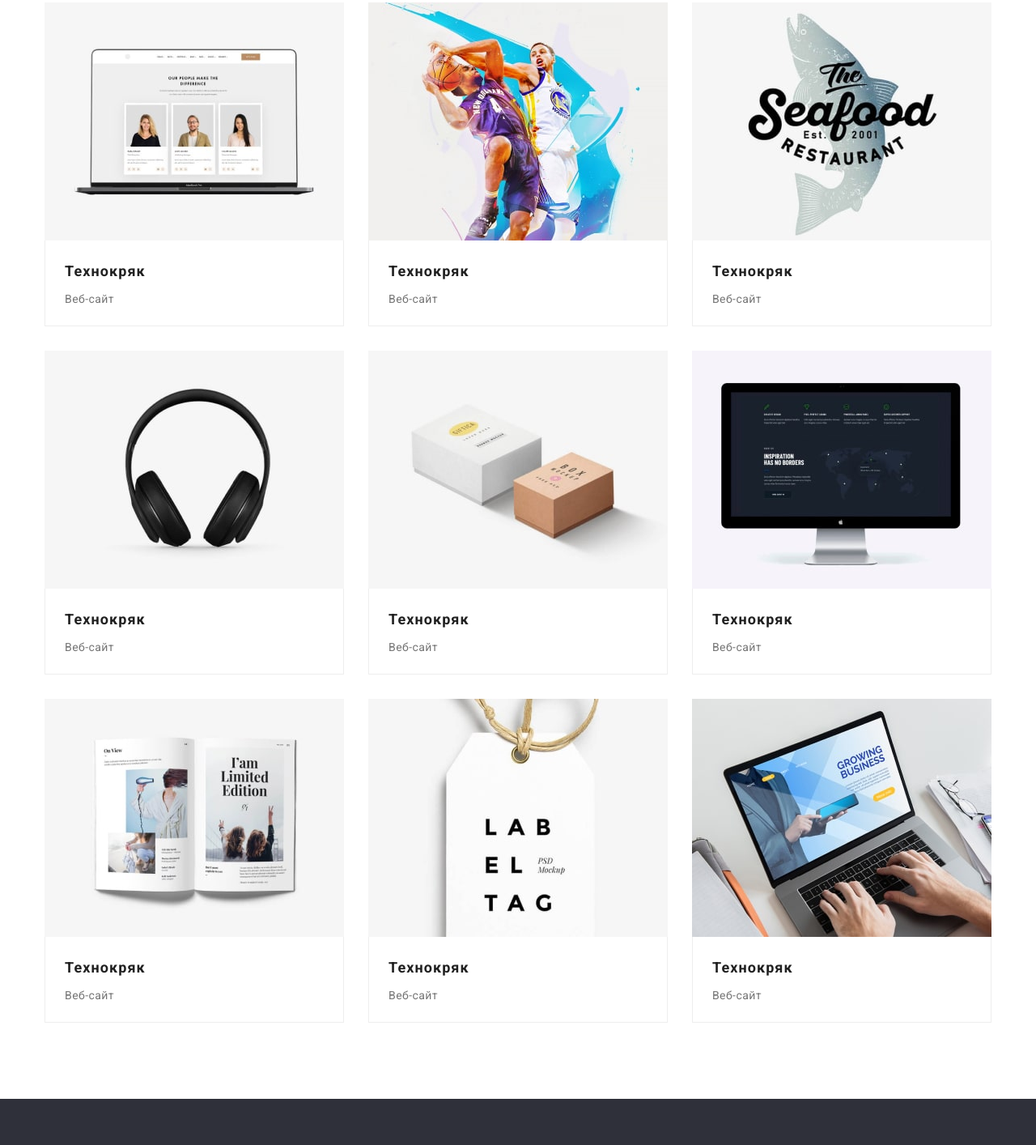
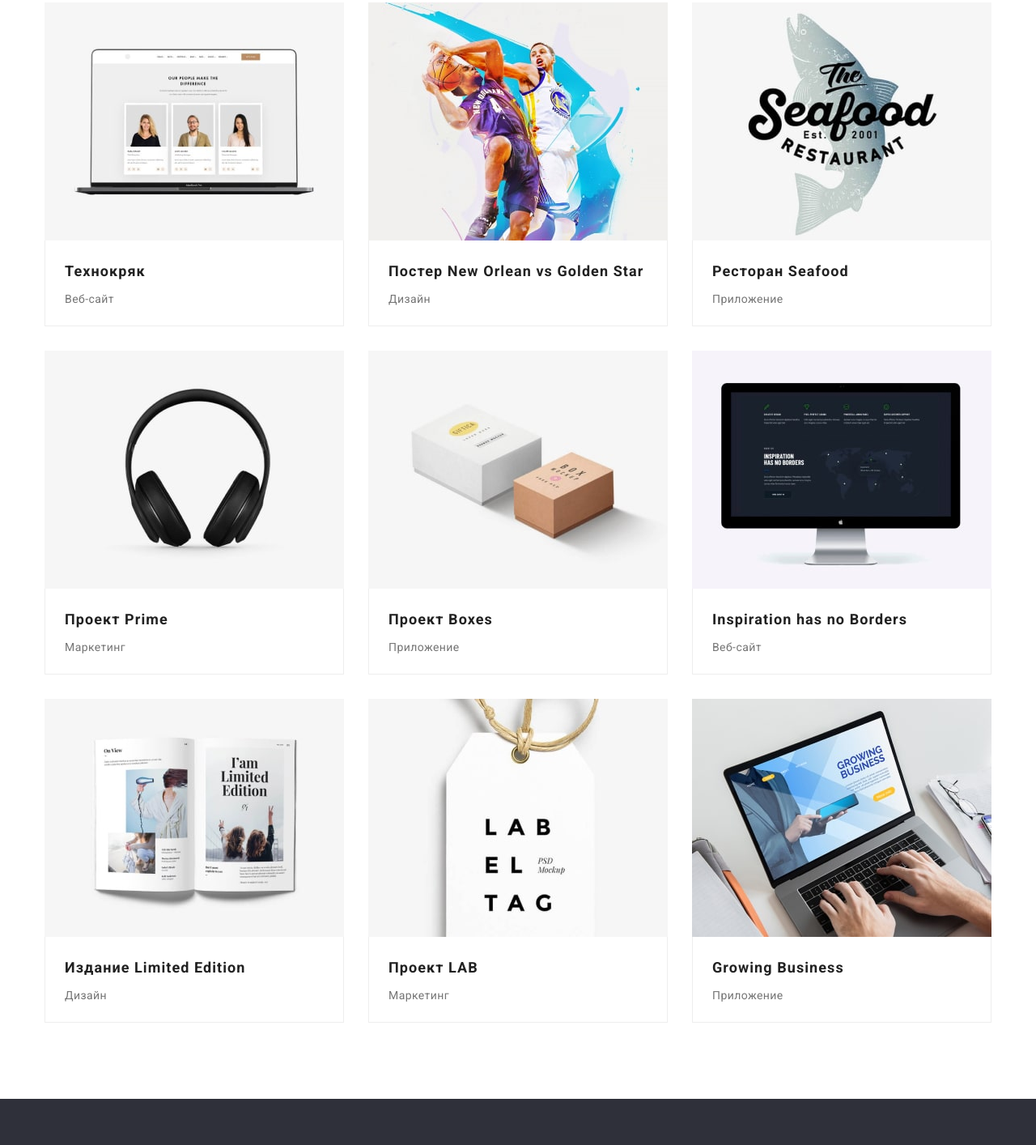
Before and after one commit to LenaLeri/goit-markup-hw-03, a plain HTML site: page portfolio.html in a window 1280 px wide. Shown: the part 240-1654 px from the top of the page at 81% size. Drawn offline with nearby package versions, Linux system fonts and the light colour scheme.

Commit message:
Module 3. ДЗ

```diff
--- a/portfolio.html
+++ b/portfolio.html
@@ -70,50 +70,50 @@
             <li class="card-item item">
               <img src="./imagin/filter-2.jpg" alt="Два баскетболиста" width="370" />
               <div class="card-content">
-                <h2 class="work-filter title">Технокряк</h2>
-                <p class="filter-text">Веб-сайт</p>
+                <h2 class="work-filter title" lang="en">Постер New Orlean vs Golden Star</h2>
+                <p class="filter-text">Дизайн</p>
               </div>
             </li>
             <li class="card-item item">
               <img src="./imagin/filter-3.jpg" alt="Лого ресторана" width="370" />
               <div class="card-content">
-                <h2 class="work-filter title">Технокряк</h2>
-                <p class="filter-text">Веб-сайт</p>
+                <h2 class="work-filter title" lang="en">Ресторан Seafood</h2>
+                <p class="filter-text">Приложение</p>
               </div>
             </li>
             <li class="card-item item">
               <img src="./imagin/filter-4.jpg" alt="Наушники" width="370" />
               <div class="card-content">
-                <h2 class="work-filter title">Технокряк</h2>
-                <p class="filter-text">Веб-сайт</p>
+                <h2 class="work-filter title" lang="en">Проект Prime</h2>
+                <p class="filter-text">Маркетинг</p>
               </div>
             </li>
             <li class="card-item item">
               <img src="./imagin/filter-5.jpg" alt="Две коробки" width="370" />
               <div class="card-content">
-                <h2 class="work-filter title">Технокряк</h2>
-                <p class="filter-text">Веб-сайт</p>
+                <h2 class="work-filter title" lang="en">Проект Boxes</h2>
+                <p class="filter-text">Приложение</p>
               </div>
             </li>
             <li class="card-item item">
               <img src="./imagin/filter-6.jpg" alt="Монитор" width="370" />
               <div class="card-content">
-                <h2 class="work-filter title">Технокряк</h2>
+                <h2 class="work-filter title" lang="en">Inspiration has no Borders</h2>
                 <p class="filter-text">Веб-сайт</p>
               </div>
             </li>
             <li class="card-item item">
               <img src="./imagin/filter-7.jpg" alt="Страницы журнала" width="370" />
               <div class="card-content">
-                <h2 class="work-filter title">Технокряк</h2>
-                <p class="filter-text">Веб-сайт</p>
+                <h2 class="work-filter title" lang="en">Издание Limited Edition</h2>
+                <p class="filter-text">Дизайн</p>
               </div>
             </li>
             <li class="card-item item">
               <img src="./imagin/filter-8.jpg" alt="Лейба" width="370" />
               <div class="card-content">
-                <h2 class="work-filter title">Технокряк</h2>
-                <p class="filter-text">Веб-сайт</p>
+                <h2 class="work-filter title">Проект LAB</h2>
+                <p class="filter-text">Маркетинг</p>
               </div>
             </li>
             <li class="card-item item">
@@ -123,8 +123,8 @@
                 width="370"
               />
               <div class="card-content">
-                <h2 class="work-filter title">Технокряк</h2>
-                <p class="filter-text">Веб-сайт</p>
+                <h2 class="work-filter title" lang="en">Growing Business</h2>
+                <p class="filter-text">Приложение</p>
               </div>
             </li>
           </ul>
```
